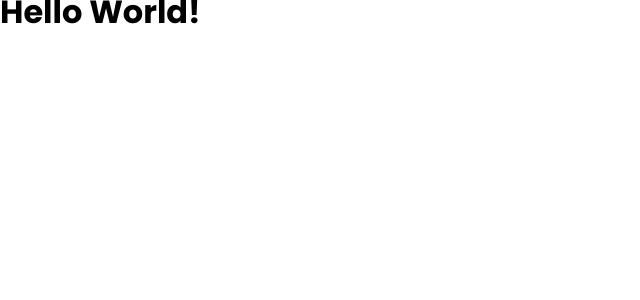
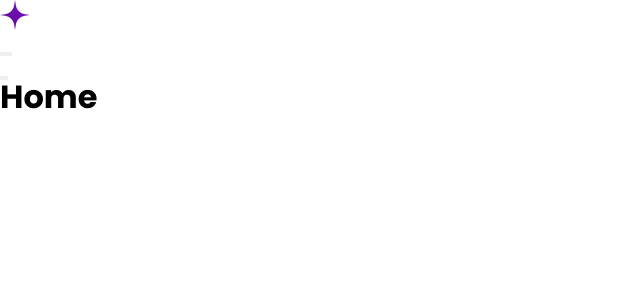
Before and after one commit to gislaineamaro/try-again, a React (Create React App) app: page / in a window 1280 px wide. Shown: the top 300 px of the page, without its empty margins (0-640 px from the left). Built offline with nearby package versions, Linux system fonts and the light colour scheme.

Commit message:
feat: init base page structure

```diff
--- a/src/App.tsx
+++ b/src/App.tsx
@@ -1,8 +1,9 @@
-import React from 'react';
+import Home from '@/pages/home';
+
 import './global/global.scss';
 
 function App() {
-  return <h1>Hello World!</h1>;
+  return <Home />;
 }
 
 export default App;
--- /dev/null
+++ b/src/components/BaseLayout/index.tsx
@@ -0,0 +1,18 @@
+import Sidebar from '../Sidebar';
+import './BaseLayout.scss';
+
+interface IBaseLayout {
+  children: React.ReactNode | React.ReactNode[];
+}
+
+const BaseLayout = ({ children }: IBaseLayout) => {
+  return (
+    <div className="base-layout-container">
+      <Sidebar />
+
+      <main>{children}</main>
+    </div>
+  );
+};
+
+export default BaseLayout;
--- /dev/null
+++ b/src/components/Sidebar/index.tsx
@@ -0,0 +1,22 @@
+import logo from '../../assets/images/purple-logo.svg';
+
+const Sidebar = () => {
+  return (
+    <aside className="sidebar-container">
+      <img className="sidebar-logo" src={logo} />
+
+      <div className="sidebar-nav-items">
+        <button className="nav-item"></button>
+        <button className="nav-item"></button>
+        <button className="nav-item"></button>
+      </div>
+
+      <div className="sidebar-user-menu">
+        <button className="user-menu--loggout"></button>
+        <button className="user-menu--user-icon"></button>
+      </div>
+    </aside>
+  );
+};
+
+export default Sidebar;
--- /dev/null
+++ b/src/pages/home/index.tsx
@@ -0,0 +1,11 @@
+import BaseLayout from '../../components/BaseLayout';
+
+const Home = () => {
+  return (
+    <BaseLayout>
+      <h1>Home</h1>
+    </BaseLayout>
+  );
+};
+
+export default Home;
```
Also changed, not shown: tsconfig.json (+3 -5 lines), src/assets/images/purple-logo.svg (added), src/components/BaseLayout/BaseLayout.scss (added), src/components/Sidebar/Sidebar.scss (added), 1 other file (tests, documents, lock files or other folders).
